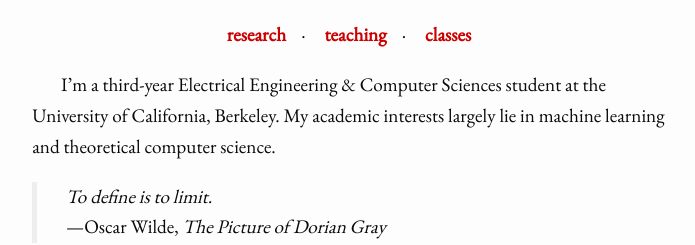
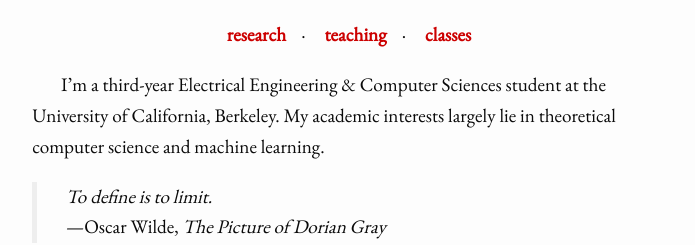
Before and after one commit to hermish/website, a plain HTML site: page index.html in a window 1280 px wide. Shown: the part 367-612 px from the top of the page, without its empty margins (291-986 px from the left). Drawn offline with nearby package versions, Linux system fonts and the light colour scheme.

Commit message:
Change wording

```diff
--- a/index.html
+++ b/index.html
@@ -21,8 +21,8 @@
 
     <p>
         I’m a third-year Electrical Engineering &amp; Computer Sciences student at the University of
-        California, Berkeley. My academic interests largely lie in machine learning and theoretical
-        computer science.
+        California, Berkeley. My academic interests largely lie in theoretical computer science and
+        machine learning.
     </p>
     <blockquote>
         <p>
```
